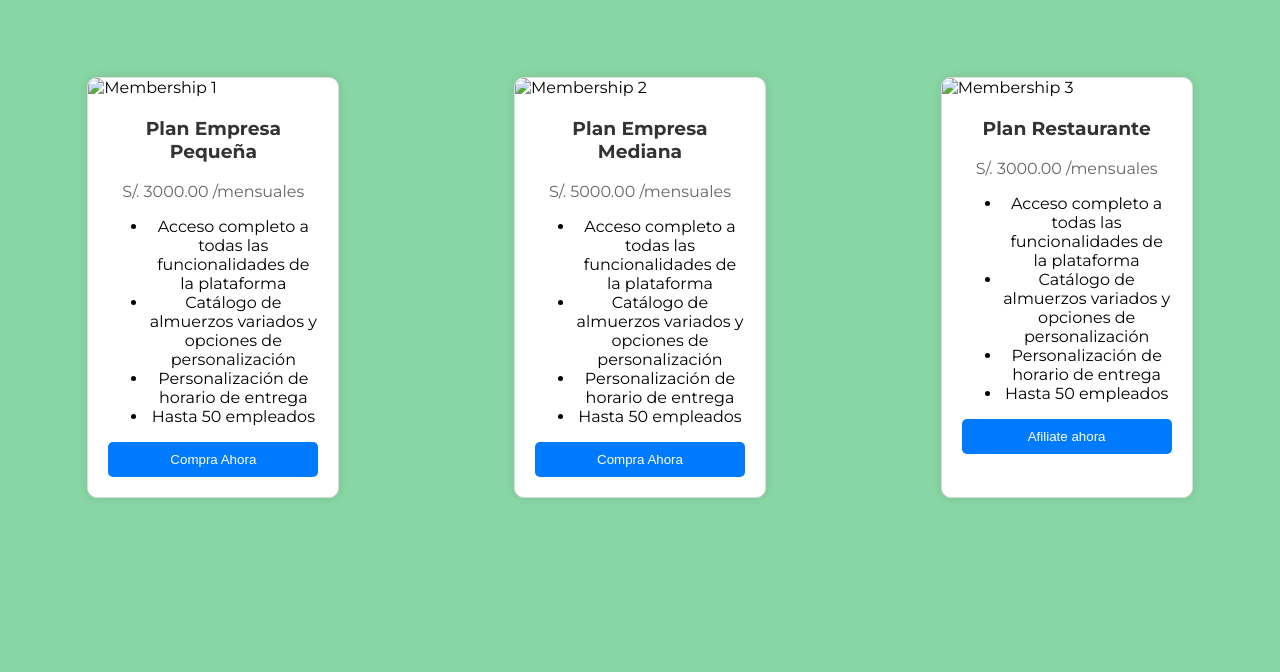
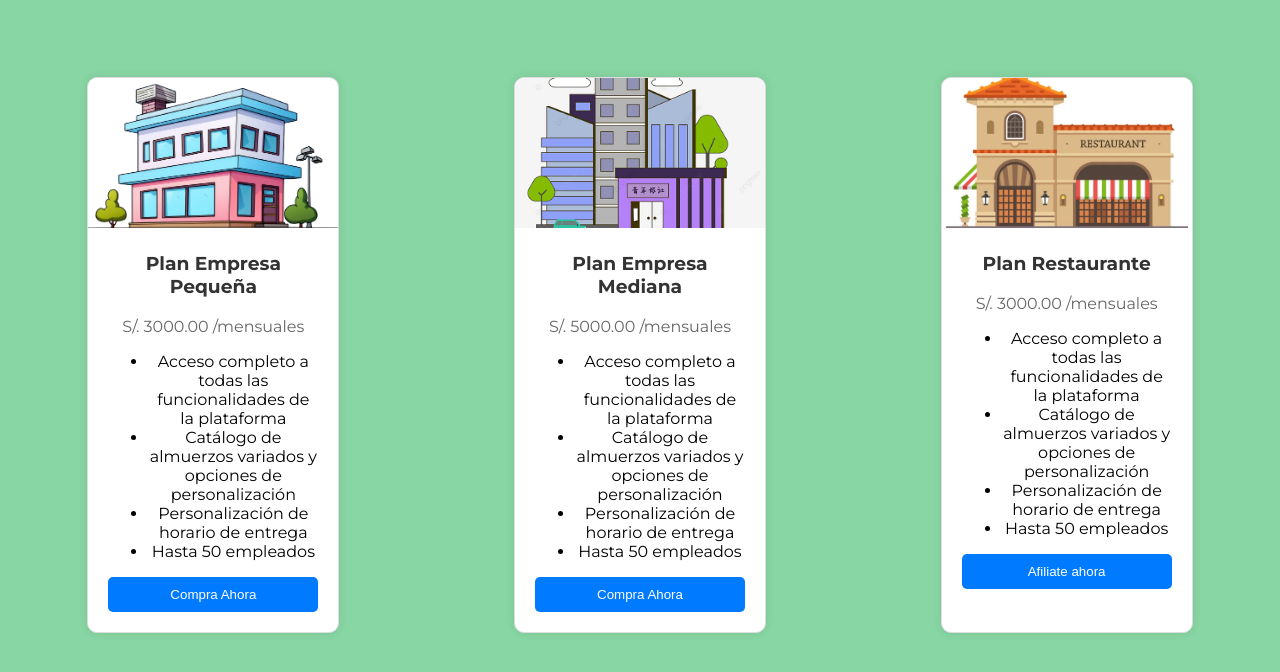
Before and after one commit to Cyber-Savants/easyfood-landing-page, a plain HTML site: page index.html in a window 1280 px wide. Shown: the part 92-764 px from the top of the page. Drawn offline with Linux system fonts and the light colour scheme; files that its build step writes are made by us from their sources.

Commit message:
fix:route arrangement

```diff
--- a/index.html
+++ b/index.html
@@ -3,7 +3,7 @@
 <head>
     <meta charset="UTF-8">
     <title>Easyfood - Landing page</title>
-    <link rel="stylesheet" href="style.css">
+    <link rel="stylesheet" href="./assets/css/style.css">
     <link href="https://fonts.googleapis.com/css2?family=Montserrat:wght@400;700&display=swap" rel="stylesheet">
 </head>
 <body>
@@ -11,7 +11,7 @@
         <h1 class="page-title">Conoce Nuestros Planes</h1>
         <div class="membership">
             <div class="membership-card">
-                <img src="img/pequeña-empresa.png" alt="Membership 1">
+                <img src="./assets/img/pequeña-empresa.png" alt="Membership 1">
                 <div class="membership-card-content">
                     <h3>Plan Empresa Pequeña</h3>
                     <p>S/. 3000.00 /mensuales</p>
@@ -25,7 +25,7 @@
                 </div>
             </div>
             <div class="membership-card">
-                <img src="img/empresa-mediana.jpg" alt="Membership 2">
+                <img src="./assets/img/empresa-mediana.jpg" alt="Membership 2">
                 <div class="membership-card-content">
                     <h3>Plan Empresa Mediana</h3>
                     <p>S/. 5000.00 /mensuales</p>
@@ -39,7 +39,7 @@
                 </div>
             </div>
             <div class="membership-card">
-                <img src="img/restaurante.jpg" alt="Membership 3">
+                <img src="./assets/img/restaurante.jpg" alt="Membership 3">
                 <div class="membership-card-content">
                     <h3>Plan Restaurante</h3>
                     <p>S/. 3000.00 /mensuales</p>
```
